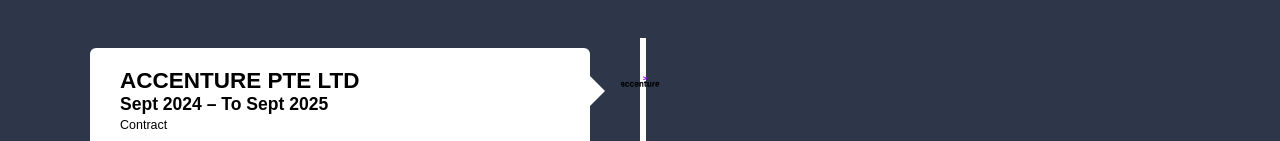
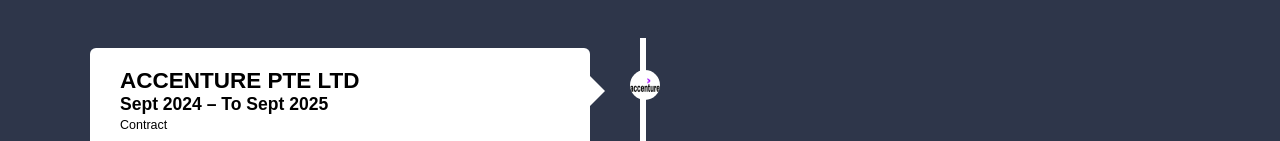
Before and after one commit to Yukikozen/Portfolio, a plain HTML site: page index.html in a window 1280 px wide. Shown: the part 659-800 px from the top of the page. Drawn offline with nearby package versions, Linux system fonts and the light colour scheme.

Commit message:
Update index.html

```diff
--- a/index.html
+++ b/index.html
@@ -60,7 +60,7 @@ Besides my academic pursuits, I actively engage in hands-on projects to compleme
     <div class="timeline">
 
         <div class="container left-container">
-            <img src="images/logo/Accenture-logo.png" alt="">
+            <img src="images/logo/Accenture-logo.png" alt="" style="height: 30px;width: 30px;background-color: #fff;border-radius: 50%; display: inline-block;">
              <div class="text-box">
                 <h2>ACCENTURE PTE LTD</h2>
                  <h3>Sept 2024 – To Sept 2025</h3>
```
